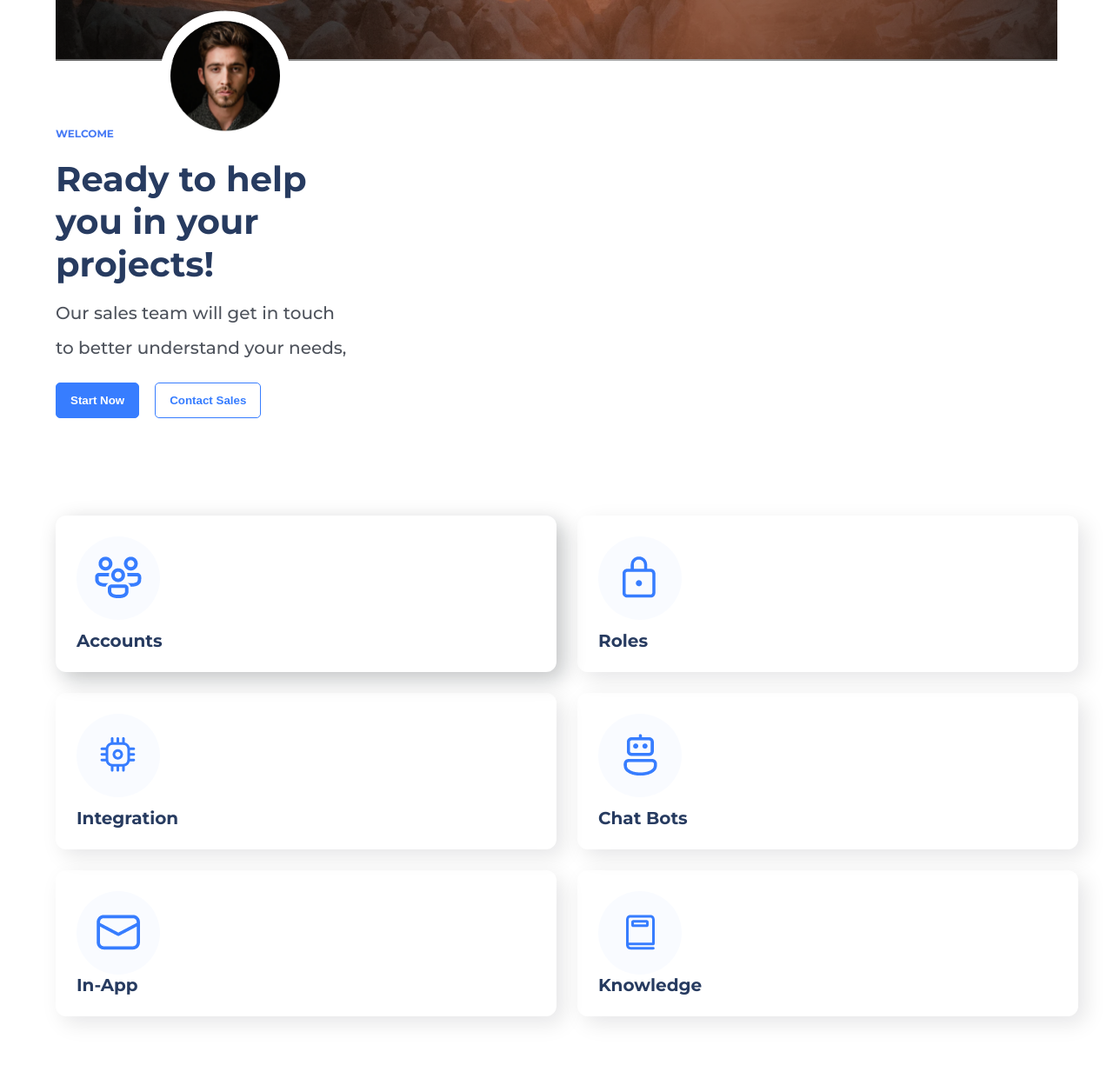
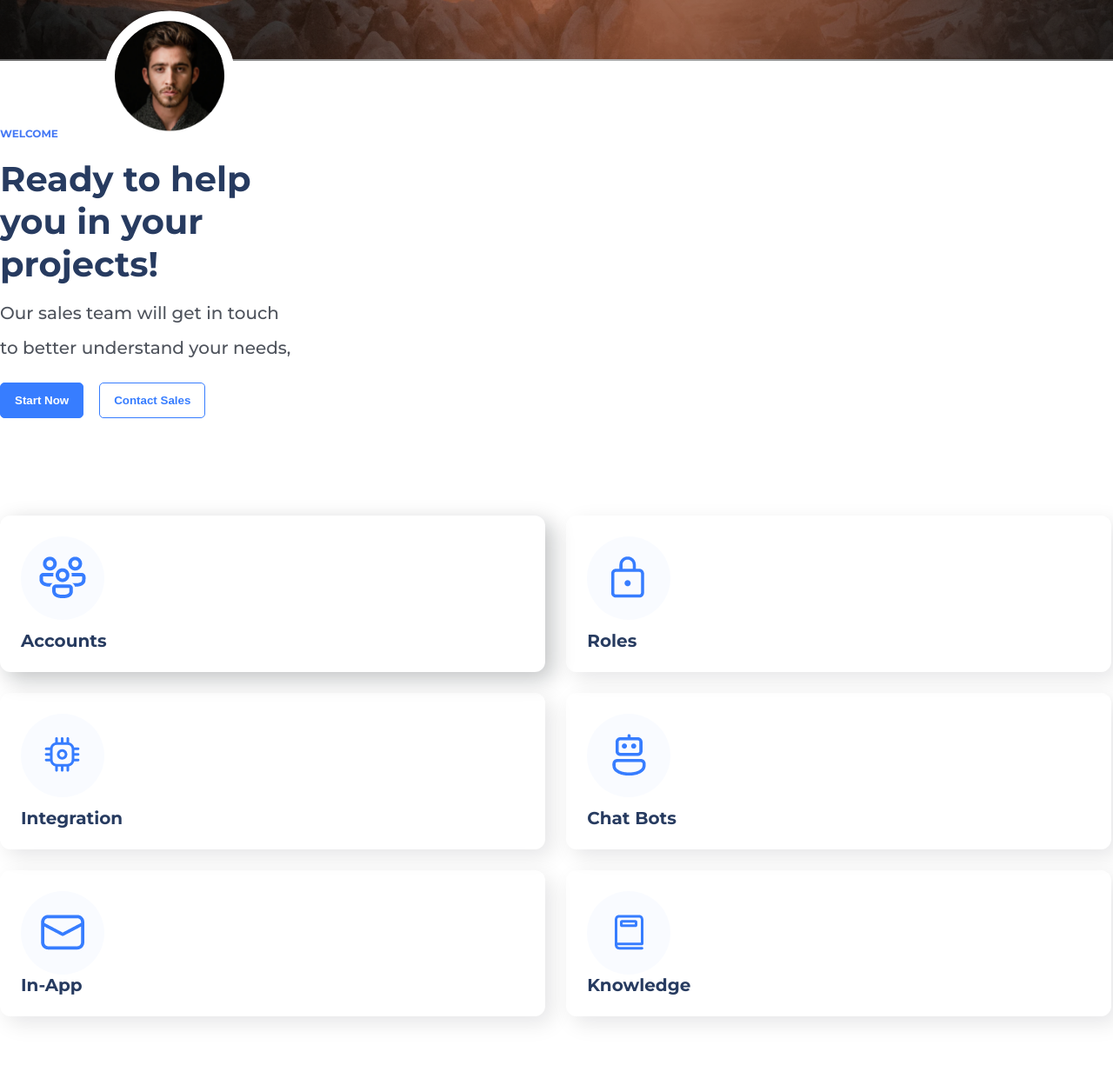
Before and after one commit to vijayakumardpr/Assignment-for-UI-Developer-position, a plain HTML site: page index.html in a window 1280 px wide. Shown: the part 242-1467 px from the top of the page at 87% size. Drawn offline with Linux system fonts and the light colour scheme.

Commit message:
Update styles.css

```diff
--- a/styles.css
+++ b/styles.css
@@ -4,9 +4,8 @@
 
 body {
   font-family: "Montserrat", sans-serif;
-  width: 70%;
+  max-width: 70%;
   margin: 0 auto;
-  /* border: 1px solid red; */
 }
 
 header {
@@ -89,6 +88,7 @@ section {
   border-radius: 5px;
   border: 1px solid #377dff;
   font-weight: 700;
+  white-space: nowrap;
 }
 
 .startnow {
@@ -132,9 +132,9 @@ section {
   font-weight: bold;
 }
 
-@media screen and (max-device-width: 480px) and (orientation: portrait) {
+@media screen and (max-device-width: 480px) {
   body {
-    width: 95%;
+    max-width: 95%;
   }
 
   header {
@@ -167,7 +167,7 @@ section {
   }
 
   .part2 {
-    grid-template-columns: repeat(1, 90%);
+    grid-template-columns: repeat(1, 100%);
     grid-template-rows: repeat(6, 180px);
     place-content: center;
   }
@@ -177,9 +177,9 @@ section {
   }
 }
 
-@media screen and (min-device-width: 768px) and (max-device-width: 1024px) {
+@media screen and (min-device-width: 768px) and (max-device-width: 1260px) {
   body {
-    width: 90%;
+    max-width: 95%;
   }
 
   .avatar {
@@ -198,13 +198,13 @@ section {
   }
 
   .part2 {
-    grid-template-columns: repeat(2, 50%);
+    grid-template-columns: repeat(2, 49%);
     grid-template-rows: repeat(2, 180px);
   }
 }
 
-@media screen and (min-device-width: 1366px) {
+@media screen and (min-width: 1260px) and (max-width: 1450px) {
   body {
-    width: 100%;
+    max-width: 100%;
   }
 }
```
